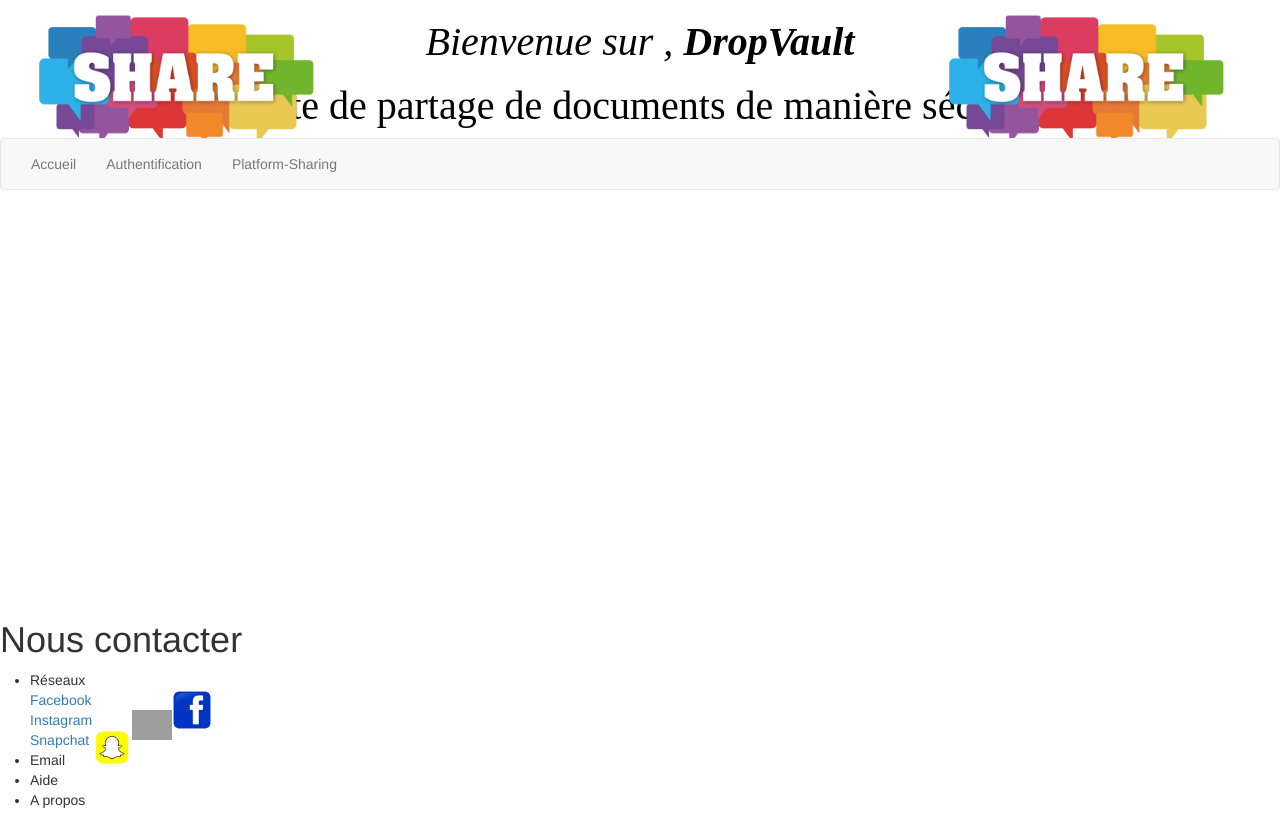
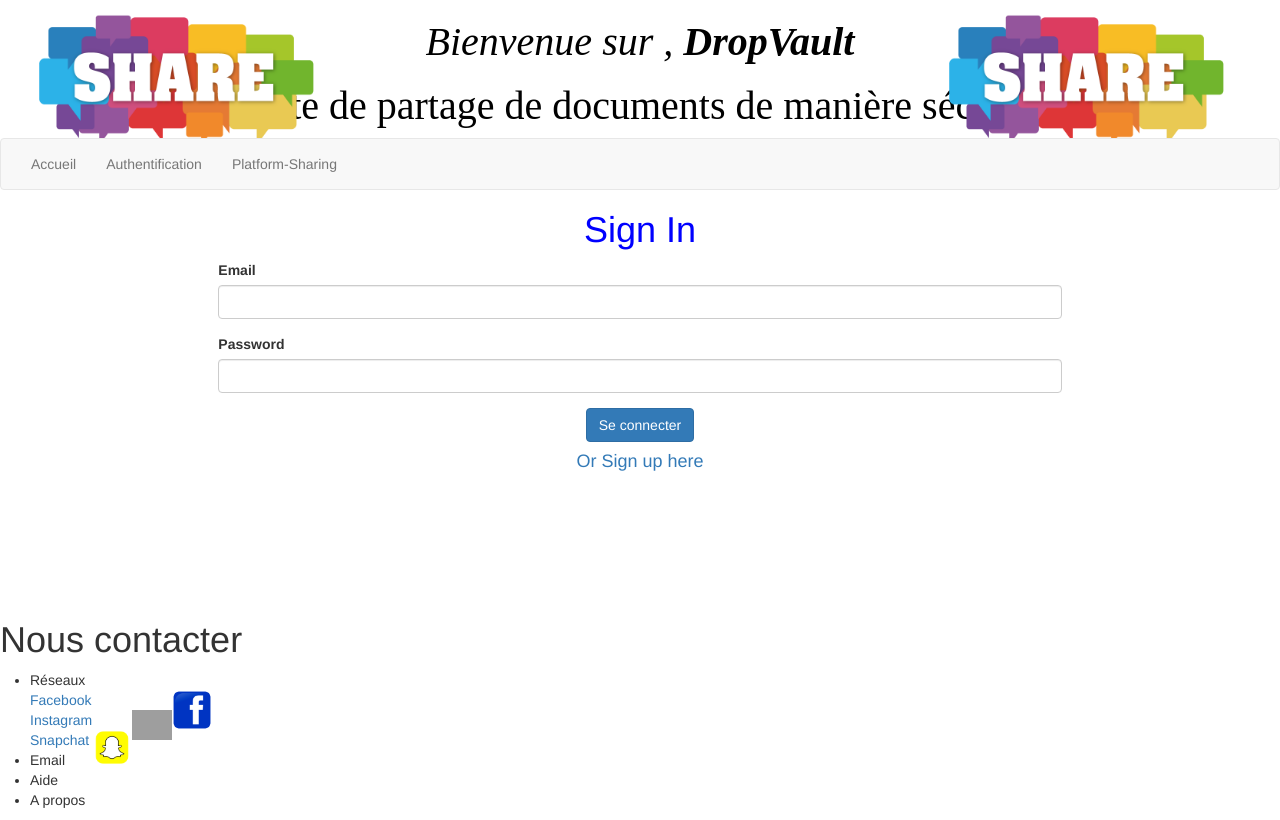
Before and after one commit to romainlom1843/DropVault-V1, an Angular app in the folder DropVault/: page / in a window 1280 px wide. Built offline with nearby package versions, Linux system fonts and the light colour scheme; grey boxes are pictures that could not be loaded.

Commit message:
sign in / sign up

```diff
--- a/DropVault/src/app/app-routing.module.ts
+++ b/DropVault/src/app/app-routing.module.ts
@@ -2,15 +2,18 @@
 import { FormulaireComponent } from './formulaire/formulaire.component';
 import { PlatformSharingComponent } from './platform-sharing/platform-sharing.component';
 import { AccueilComponent } from './accueil/accueil.component';
+import { SignInComponent } from './sign-in/sign-in.component';
 import { NgModule } from '@angular/core';
 import { Routes, RouterModule } from '@angular/router';
+
 
 
 
 const routes: Routes = [
   {path : 'auth', component: FormulaireComponent},
   {path : 'share', component : PlatformSharingComponent},
-  {path : 'accueil', component: AccueilComponent}
+  {path : 'accueil', component: AccueilComponent},
+  {path : '', component: SignInComponent }
 ];
 
 @NgModule({
--- a/DropVault/src/app/app.component.html
+++ b/DropVault/src/app/app.component.html
@@ -16,6 +16,7 @@
                 <li routerLinkActive = "active"><a routerLink="accueil/"> Accueil</a></li>
                 <li routerLinkActive = "active"><a routerLink="auth/" >Authentification</a></li>
                 <li routerLinkActive = "active"><a routerLink="share/" >Platform-Sharing</a></li>
+
             </ul>
         </div>
 
--- a/DropVault/src/app/app.module.ts
+++ b/DropVault/src/app/app.module.ts
@@ -8,6 +8,7 @@
 import { PlatformSharingComponent } from './platform-sharing/platform-sharing.component';
 import { AccueilComponent } from './accueil/accueil.component';
 import { from } from 'rxjs';
+import { SignInComponent } from './sign-in/sign-in.component';
 
 
 @NgModule({
@@ -15,7 +16,8 @@
     AppComponent,
     FormulaireComponent,
     PlatformSharingComponent,
-    AccueilComponent
+    AccueilComponent,
+    SignInComponent
   ],
   imports: [
     BrowserModule,
--- /dev/null
+++ b/DropVault/src/app/sign-in/sign-in.component.css
@@ -0,0 +1,14 @@
+.row2
+{
+    text-align: center;
+}
+.titre
+{
+    color: blue;
+    text-align: center;
+}
+.titre2
+{
+    color: black;
+    text-align: center;
+}
--- /dev/null
+++ b/DropVault/src/app/sign-in/sign-in.component.html
@@ -0,0 +1,23 @@
+<h1 class="titre">Sign In</h1>
+<div class="row">
+    <div class="col-sm-8 col-sm-offset-2">
+      <form (ngSubmit)="onSubmit(f)" #f="">
+        <div class="form-group">
+            <label for="email">
+              Email
+            </label>
+            <input type="email" id="email" class="form-control" name="email" ngModel required>
+        </div>
+        <div class="form-group">
+          <label for="password">
+            Password
+          </label>
+          <input type="password" id="password" class="form-control" name="password" ngModel required>
+        </div>
+        <div class="row2">
+        <button type="submit" class="btn btn-primary" [disabled]="f.invalid">Se connecter</button>
+        </div>
+      </form>
+    </div>
+  </div>
+  <h4 class="titre2" routerLinkActive = "active"> <a routerLink="auth/" >Or Sign up here</a> </h4>
--- /dev/null
+++ b/DropVault/src/app/sign-in/sign-in.component.ts
@@ -0,0 +1,24 @@
+import { Component, OnInit, Injectable } from '@angular/core';
+import { NgForm } from '@angular/forms';
+
+@Injectable()
+
+@Component({
+  selector: 'DV-sign-in',
+  templateUrl: './sign-in.component.html',
+  styleUrls: ['./sign-in.component.css'
+  ]
+})
+export class SignInComponent implements OnInit {
+
+  constructor() { }
+
+  ngOnInit(): void {
+  }
+  onSubmit(form: NgForm){
+
+    const email = form.value['email']
+    const pasword = form.value['password']
+    }
+
+}
```
Also changed, not shown: 1 other file (tests, documents, lock files or other folders).
